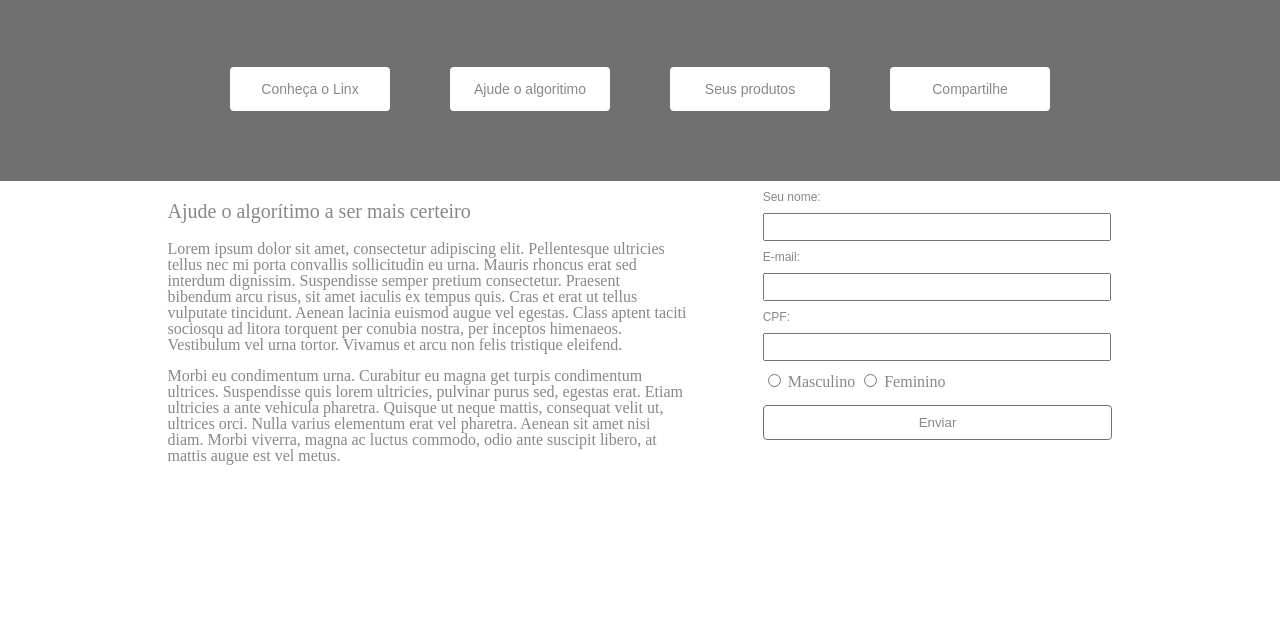
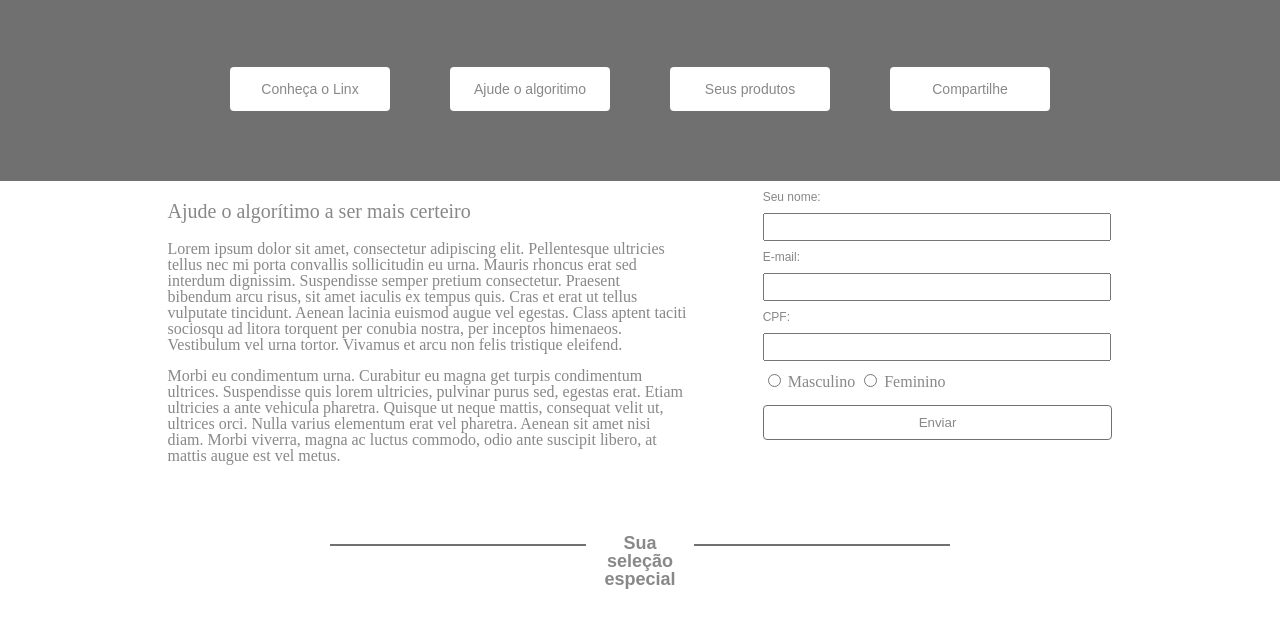
Before and after one commit to aquilasfr/teste-dsn, a plain HTML site: page index.html in a window 1280 px wide. Shown: the part 182-800 px from the top of the page. Drawn offline with Linux system fonts and the light colour scheme.

Commit message:
Created row in html and css

```diff
--- a/assets/style.css
+++ b/assets/style.css
@@ -132,3 +132,28 @@ nav {
     font-family: Arial, Helvetica, sans-serif;
     border: 1px solid #707070;
 }
+
+.master {
+    display: flex;
+    margin-left: 320px;
+    margin-right: 320px;
+}
+
+.master__row {
+    display: block;
+    height: 2px;
+    width: 530px;
+    margin-top: 80px;
+    margin-left: 10px;
+    margin-right: 10px;
+    background-color: #707070;
+}
+
+.master__row__title {
+    margin-top: 70px;
+    text-align: center;
+    font-size: 18px;
+    font-family: Arial, Helvetica, sans-serif;
+    color: #888888;
+    font-weight: bold;
+}
--- a/index.html
+++ b/index.html
@@ -62,11 +62,15 @@
 
                         <input class="form__button" type="submit" value="Enviar">
                     </div>
-
                 </form>
             </main>
         </div>
 
+        <div class="master">
+            <div class="master__row"></div>
+            <h3 class="master__row__title">Sua seleção especial</h3>
+            <div class="master__row"></div>
+        </div>
 
     </body>
 </html>
```
Lines whose indentation alone changed are shown as unchanged.
